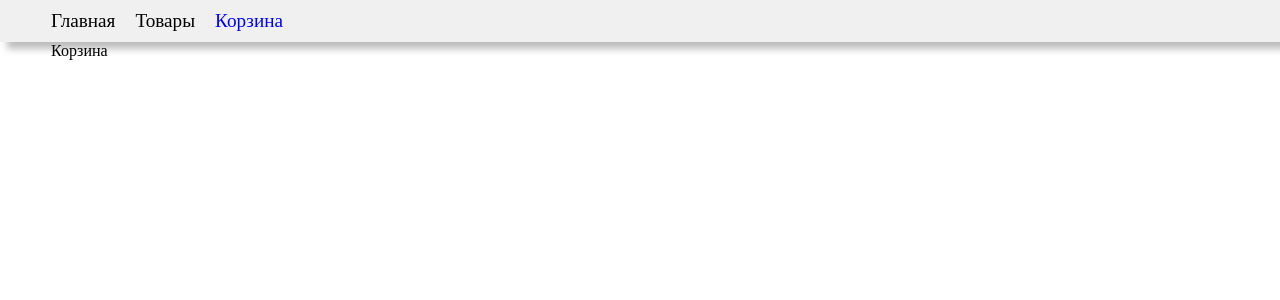
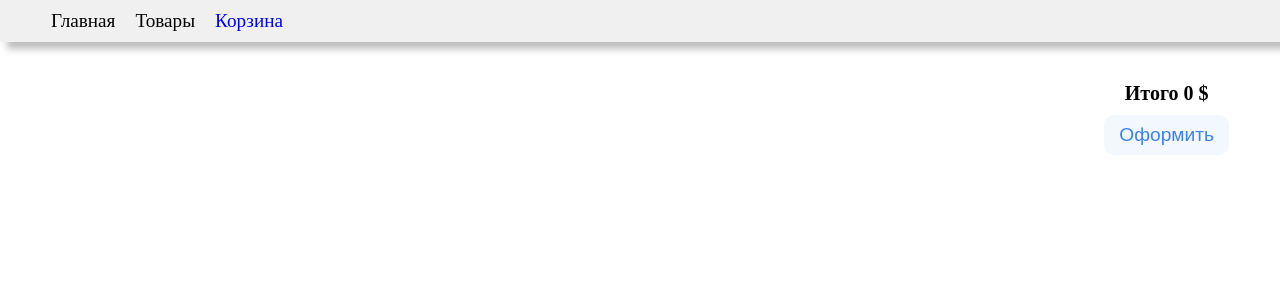
Before and after one commit to Scat55/QuickDeal, a Vue app: page /Cart in a window 1280 px wide. Shown: the top 300 px of the page. Built offline with nearby package versions, Linux system fonts and the light colour scheme.

Commit message:
feat: add cart item

```diff
--- a/src/entities/cart/model/types.ts
+++ b/src/entities/cart/model/types.ts
@@ -2,6 +2,7 @@ interface Cart {
   id: number;
   title: string;
   price: number;
+  images: string[];
 }
 
 export { type Cart };
--- a/src/pages/Cart.vue
+++ b/src/pages/Cart.vue
@@ -1,11 +1,65 @@
 <script setup lang="ts">
+import { itemCart } from '@/widgets/itemCart';
+import { computed } from 'vue';
+import { useCartStore } from '@/entities/cart';
 import { Container } from '@/shared/container';
+import { Button } from '@/shared/button';
+
+const cartStore = useCartStore();
+
+const cartItem = computed(() => cartStore.cart);
+
+const getAllSumm = computed(() => {
+  return cartStore.cart.reduce((totalPrice, currentItem) => {
+    return totalPrice + currentItem.price;
+  }, 0);
+});
 </script>
 
 <template>
-  <div>
-    <Container>Корзина</Container>
-  </div>
+  <Container>
+    <div class="cart">
+      <div class="cart__item">
+        <itemCart v-for="cart in cartItem" :cart="cart" />
+      </div>
+      <div class="cart__sum">
+        <p class="cart__sum-info">Итого {{ getAllSumm }} &dollar;</p>
+        <Button class="cart__sum-btn" type="button">Оформить</Button>
+      </div>
+    </div>
+  </Container>
 </template>
 
-<style scoped></style>
+<style scoped lang="scss">
+.cart {
+  display: flex;
+  justify-content: space-between;
+  margin-top: 2.5rem;
+  &__item {
+    display: flex;
+    flex-direction: column;
+    padding: 1.25rem;
+    gap: 1.25rem;
+  }
+  &__sum {
+    display: flex;
+    flex-direction: column;
+    align-items: center;
+    gap: 0.625rem;
+    &-info {
+      font-size: 1.25rem;
+      font-weight: bold;
+    }
+    &-btn {
+      background-color: #f3f7fe;
+      color: #3b82f6;
+      border: none;
+      &:hover {
+        background-color: #3b82f6;
+        box-shadow: 0 0 0 5px #3b83f65f;
+        color: #fff;
+      }
+    }
+  }
+}
+</style>
--- /dev/null
+++ b/src/widgets/itemCart/index.ts
@@ -0,0 +1 @@
+export { default as itemCart } from './ui.vue';
--- /dev/null
+++ b/src/widgets/itemCart/ui.vue
@@ -0,0 +1,52 @@
+<script setup lang="ts">
+import { type Cart } from '@/entities/cart';
+
+interface Props {
+  cart: Cart;
+}
+defineProps<Props>();
+</script>
+
+<template>
+  <div class="itemCart">
+    <div class="itemCart__content">
+      <img class="itemCart__content-img" :src="cart.images[0]" alt="" />
+      <div class="itemCart__content-text">
+        <span class="itemCart__text-title">{{ cart.title }}</span>
+        <span class="itemCart__text-price">{{ cart.price }} &dollar;</span>
+      </div>
+    </div>
+  </div>
+</template>
+
+<style scoped lang="scss">
+.itemCart {
+  &__content {
+    display: flex;
+    justify-content: space-between;
+    width: 100%;
+    height: 12.5rem;
+    padding: 0.625rem;
+    box-shadow: 0 0 10px 10px #cecece;
+    border-radius: 0.625rem;
+    &-img {
+      height: 100%;
+    }
+    &-text {
+      display: flex;
+      flex-direction: column;
+      align-items: flex-end;
+    }
+  }
+
+  &__text {
+    &-title {
+      font-size: 1.25rem;
+    }
+    &-price {
+      font-weight: bold;
+      font-size: 1.25rem;
+    }
+  }
+}
+</style>
```
